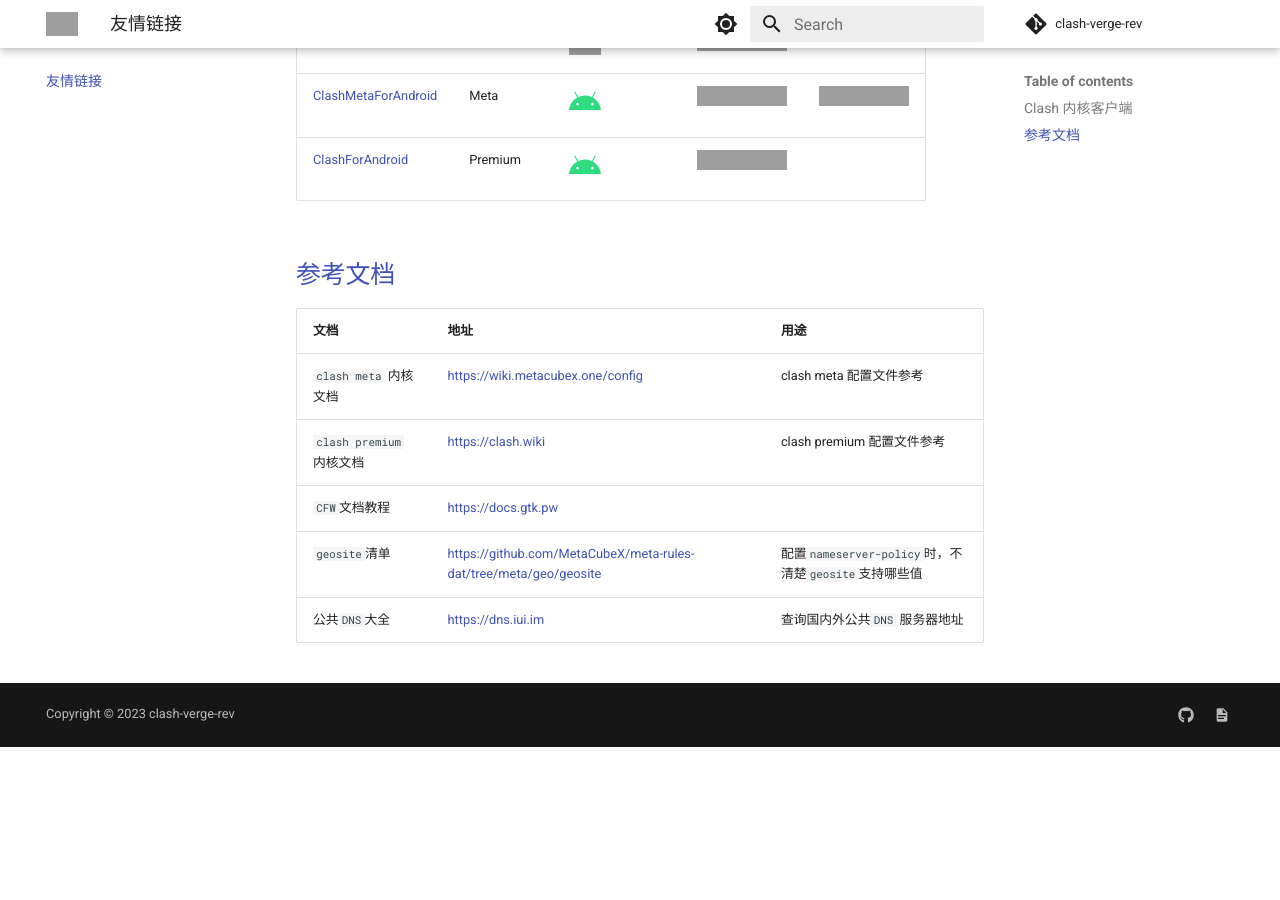
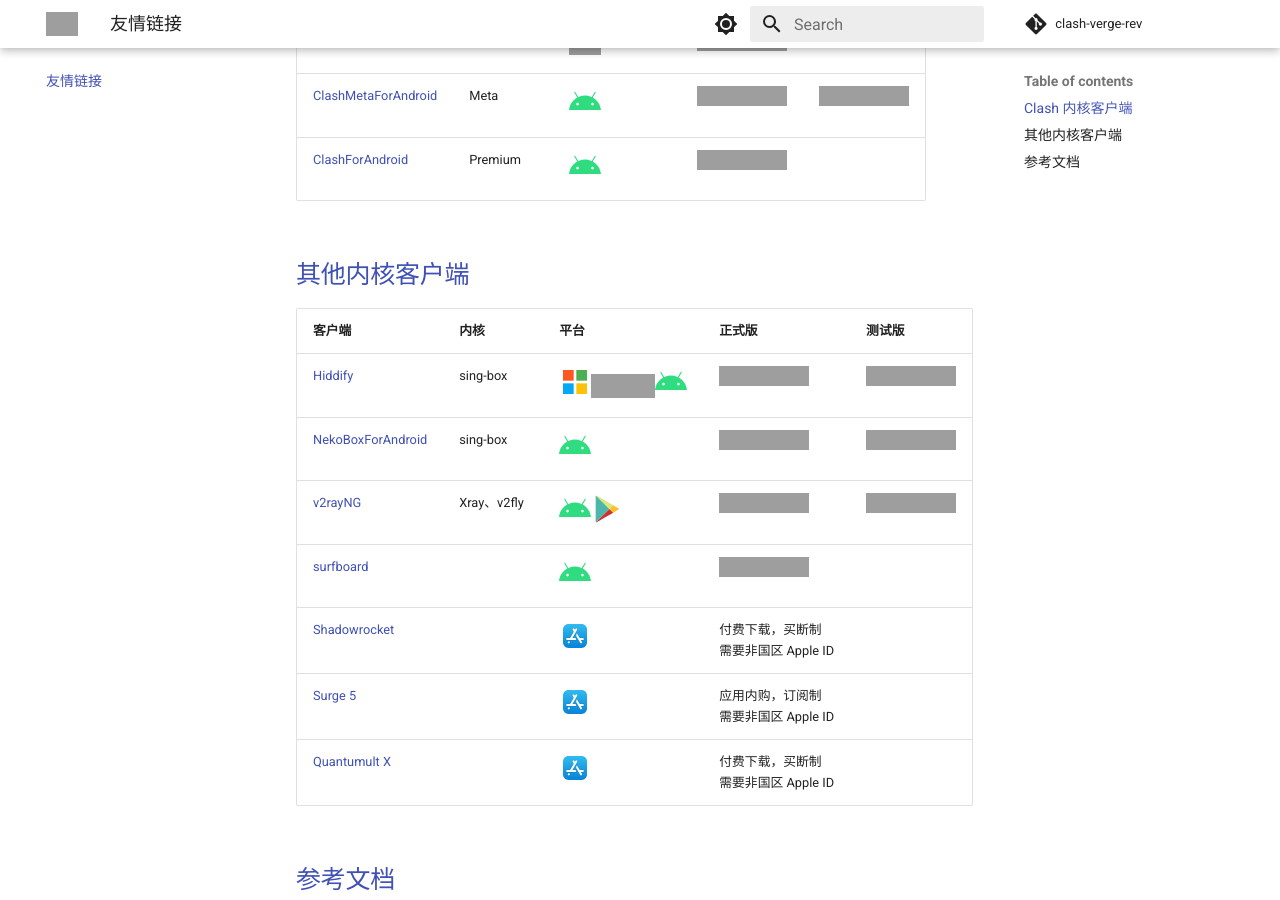
Before and after one commit to clash-verge-rev/clash-verge-rev.github.io, an MkDocs documentation site: the page built from docs/friendship.md, in a window 1280 px wide and 900 px high, scrolled down 680 px. Built offline with MkDocs 1.6.1 and Material for MkDocs 9.7.7, drawn with Linux system fonts in a browser that asks for light colours; comment, search, counter and statistics services are not loaded; before the commit the page ends 1427 px from its top, so only the background shows below that; grey boxes are pictures that could not be loaded.

Commit message:
friendship: others

```diff
--- a/docs/friendship.md
+++ b/docs/friendship.md
@@ -12,6 +12,18 @@
 | [ClashMetaForAndroid](https://github.com/MetaCubeX/ClashMetaForAndroid) | Meta    | <img width="32" src="./assets/icons/android.svg"/>                                                                                                      | <a href='https://github.com/MetaCubeX/ClashMetaForAndroid/releases/latest'><img src="https://img.shields.io/github/v/release/MetaCubeX/ClashMetaForAndroid"></a>               | <a href='https://github.com/MetaCubeX/ClashMetaForAndroid/releases/tag/Prerelease-alpha'><img src="https://img.shields.io/github/v/release/MetaCubeX/ClashMetaForAndroid?include_prereleases&color=green"></a> |
 | [ClashForAndroid](https://github.com/Kr328/ClashForAndroid)             | Premium | <img width="32" src="./assets/icons/android.svg"/>                                                                                                      | <a href='https://github.com/clashdownload/Clash_for_Android/releases/latest'><img src="https://img.shields.io/github/v/release/clashdownload/Clash_for_Android?color=red"></a> |                                                                                                                                                                                                                |
 
+## 其他内核客户端
+
+| 客户端                                                                  | 内核        | 平台                                                                                                                                                                                                      | 正式版                                                                                                                                                           | 测试版                                                                                                                                                                                    |
+| ----------------------------------------------------------------------- | ----------- | --------------------------------------------------------------------------------------------------------------------------------------------------------------------------------------------------------- | ---------------------------------------------------------------------------------------------------------------------------------------------------------------- | ----------------------------------------------------------------------------------------------------------------------------------------------------------------------------------------- |
+| [Hiddify](https://github.com/hiddify/hiddify-next)                      | sing-box    | <img width="32" src="./assets/icons/microsoft.svg" /><img width="32" src="./assets/icons/linux.svg" /><img width="32" src="./assets/icons/macos.svg" /><img width="32" src="./assets/icons/android.svg"/> | <a href='https://github.com/hiddify/hiddify-next/releases/latest'><img src="https://img.shields.io/github/v/release/hiddify/hiddify-next"></a>                   | <a href='https://github.com/hiddify/hiddify-next/releases'><img src="https://img.shields.io/github/v/release/hiddify/hiddify-next?include_prereleases&color=green"></a>                   |
+| [NekoBoxForAndroid](https://github.com/MatsuriDayo/NekoBoxForAndroid)   | sing-box    | <img width="32" src="./assets/icons/android.svg"/>                                                                                                                                                        | <a href='https://github.com/MatsuriDayo/NekoBoxForAndroid/releases/latest'><img src="https://img.shields.io/github/v/release/MatsuriDayo/NekoBoxForAndroid"></a> | <a href='https://github.com/MatsuriDayo/NekoBoxForAndroid/releases'><img src="https://img.shields.io/github/v/release/MatsuriDayo/NekoBoxForAndroid?include_prereleases&color=green"></a> |
+| [v2rayNG](https://github.com/2dust/v2rayNG)                             | Xray、v2fly | <img width="32" src="./assets/icons/android.svg"/><a href="https://play.google.com/store/apps/details?id=com.v2ray.ang"><img width="32" src="./assets/icons/google_play.svg"/></a>                        | <a href='https://github.com/2dust/v2rayNG/releases/latest'><img src="https://img.shields.io/github/v/release/2dust/v2rayNG"></a>                                 | <a href='https://github.com/2dust/v2rayNG/releases'><img src="https://img.shields.io/github/v/release/2dust/v2rayNG?include_prereleases&color=green"></a>                                 |
+| [surfboard](https://github.com/getsurfboard/surfboard)                  |             | <img width="32" src="./assets/icons/android.svg"/>                                                                                                                                                        | <a href='https://github.com/getsurfboard/surfboard/releases/latest'><img src="https://img.shields.io/github/v/release/getsurfboard/surfboard"></a>               |                                                                                                                                                                                           |
+| [Shadowrocket](https://apps.apple.com/us/app/shadowrocket/id932747118)  |             | <a href="https://apps.apple.com/us/app/shadowrocket/id932747118"><img width="32" src="./assets/icons/app_store.svg"/></a>                                                                                 | 付费下载，买断制<br />需要非国区 Apple ID                                                                                                                        |                                                                                                                                                                                           |
+| [Surge 5](https://apps.apple.com/us/app/surge-5/id1442620678)           |             | <a href="https://apps.apple.com/us/app/surge-5/id1442620678"><img width="32" src="./assets/icons/app_store.svg"/></a>                                                                                     | 应用内购，订阅制<br />需要非国区 Apple ID                                                                                                                        |                                                                                                                                                                                           |
+| [Quantumult X](https://apps.apple.com/us/app/quantumult-x/id1443988620) |             | <a href="https://apps.apple.com/us/app/quantumult-x/id1443988620"><img width="32" src="./assets/icons/app_store.svg"/></a>                                                                                | 付费下载，买断制<br />需要非国区 Apple ID                                                                                                                        |                                                                                                                                                                                           |
+
 ## 参考文档
 
 | 文档                    | 地址                                                              | 用途                                                 |
```
Also changed, not shown: docs/assets/icons/app_store.svg (added).
